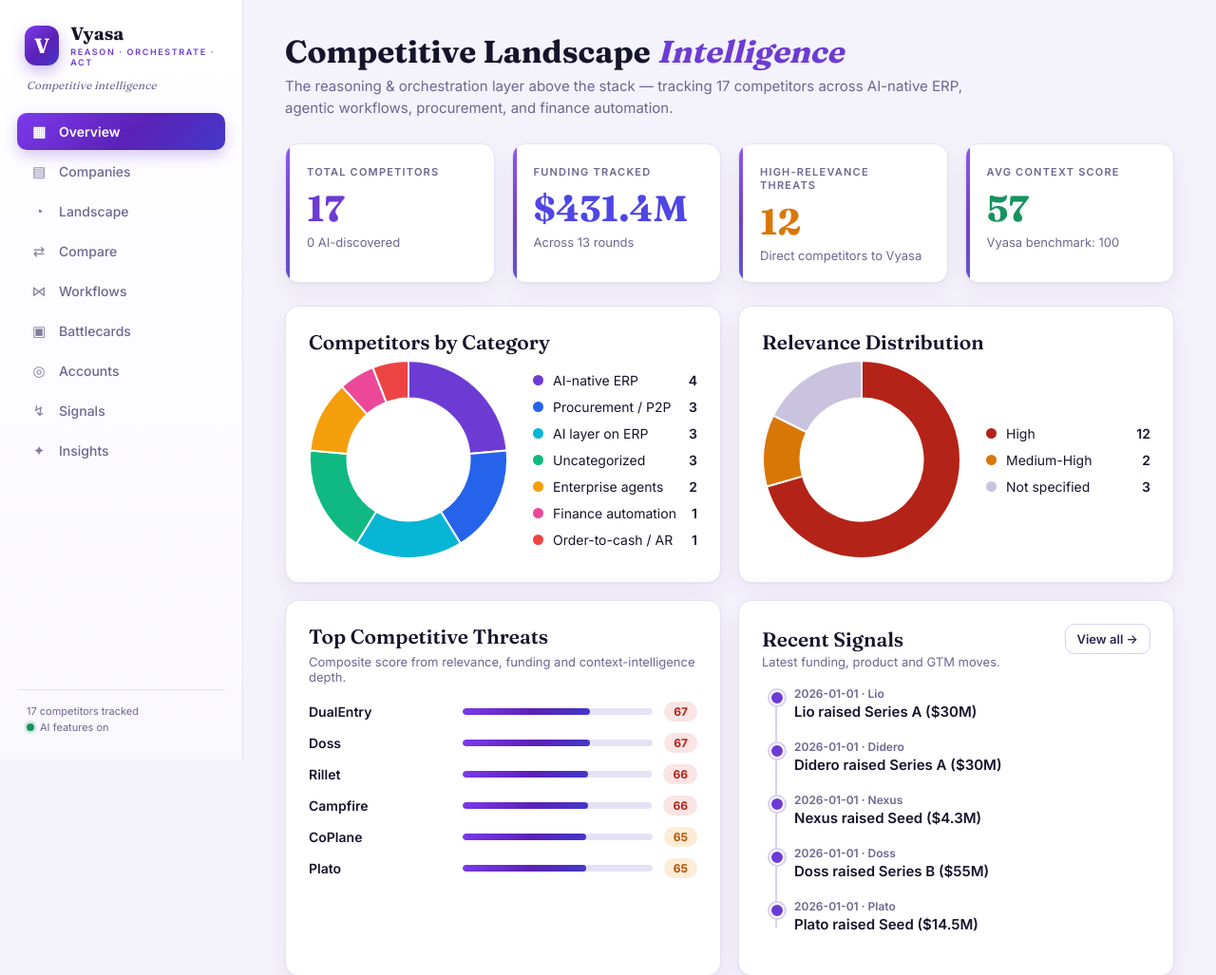
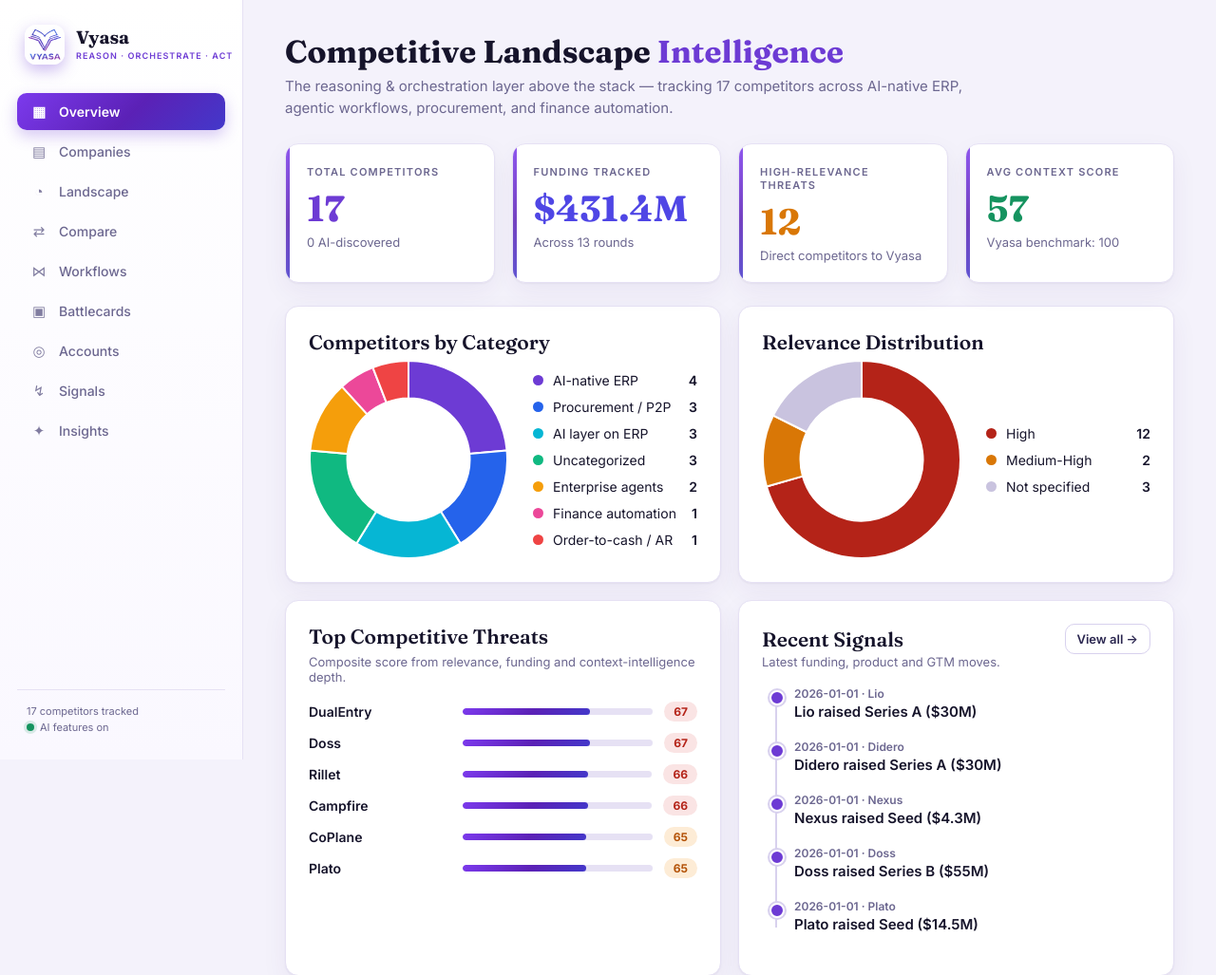
Before and after one commit to RaptorX19/vyasa-dashboard-, a Flask app: page / in a window 1280 px wide. Shown: the top 1027 px of the page at 95% size. Run offline with Flask 3, Linux system fonts and the light colour scheme; some libraries are stand-ins or nearby versions.

Commit message:
Add real Vyasa logo and refine typography
- Replace placeholder "V" mark with the official Vyasa logo SVG
- Restore Fraunces serif headings/accents but remove all italics
- Remove stray tagline, add spacing between brand and nav
- Fix Landscape Y-axis labels with contained vertical text

Co-Authored-By: Claude Opus 4.7 <noreply@anthropic.com>

```diff
--- a/static/app.js
+++ b/static/app.js
@@ -263,7 +263,7 @@ function Landscape({ items, axes, vyasa }) {
   if (!keys.length) return <div className="empty">Loading axes…</div>;
   const pts = [...items, vyasa].filter((c) => c && c.positioning);
 
-  const axisLabel = (k) => (axes[k] ? axes[k][1] : k);
+  const axisLabel = (k) => k.charAt(0).toUpperCase() + k.slice(1);
   return (
     <div>
       <div className="page-head">
@@ -865,11 +865,10 @@ function App() {
     <div className="app">
       <aside className="sidebar">
         <div className="brand">
-          <div className="brand-logo">V</div>
+          <img className="brand-logo" src="/static/logo.svg" alt="Vyasa logo" />
           <div><div className="brand-name">Vyasa</div><div className="brand-sub">Reason · Orchestrate · Act</div></div>
           <button className="menu-toggle" aria-label="Toggle menu" aria-expanded={menuOpen} onClick={() => setMenuOpen((o) => !o)}>{menuOpen ? "✕" : "☰"}</button>
         </div>
-        <div className="tagline">Competitive intelligence</div>
         <nav className={`nav ${menuOpen ? "open" : ""}`}>
           {NAV.map((n) => <button key={n.id} className={`nav-item ${view === n.id ? "active" : ""}`} onClick={() => { setView(n.id); setMenuOpen(false); }}><span className="ic">{n.ic}</span>{n.label}</button>)}
         </nav>
--- a/static/styles.css
+++ b/static/styles.css
@@ -35,7 +35,7 @@ html, body {
 }
 
 h1, h2, h3, .serif { font-family: "Fraunces", Georgia, serif; }
-.serif-italic { font-family: "Fraunces", Georgia, serif; font-style: italic; }
+.serif-italic { font-family: "Fraunces", Georgia, serif; }
 
 a { color: var(--accent-2); text-decoration: none; }
 a:hover { text-decoration: underline; }
@@ -62,21 +62,17 @@ button { font-family: inherit; cursor: pointer; border: none; background: none;
 .brand { display: flex; align-items: center; gap: 12px; padding: 0 8px 8px; }
 .brand-logo {
   width: 42px; height: 42px; border-radius: 12px;
-  background: var(--grad);
-  display: grid; place-items: center; color: #fff; font-weight: 700;
-  font-family: "Fraunces", serif; font-size: 22px;
+  object-fit: cover; display: block;
   box-shadow: 0 6px 16px rgba(109, 59, 212, 0.35);
 }
 .brand-name { font-family: "Fraunces", serif; font-weight: 700; font-size: 19px; line-height: 1.05; color: var(--ink); }
-.brand-sub { font-size: 9px; letter-spacing: 0.18em; color: var(--violet); text-transform: uppercase; margin-top: 3px; font-weight: 600; }
-
-.tagline { font-family: "Fraunces", serif; font-style: italic; font-size: 11.5px; color: var(--muted); padding: 4px 10px 18px; letter-spacing: 0.02em; }
+.brand-sub { font-size: 9px; letter-spacing: 0.12em; color: var(--violet); text-transform: uppercase; margin-top: 3px; font-weight: 600; white-space: nowrap; }
 
 /* Hamburger toggle — hidden on desktop, shown in the mobile top bar. */
 .menu-toggle { display: none; margin-left: auto; width: 42px; height: 42px; border-radius: 10px; font-size: 20px; line-height: 1; color: var(--ink); border: 1px solid var(--line-strong); background: var(--panel); }
 .menu-toggle:hover { background: #f1ecfd; border-color: var(--violet-2); }
 
-.nav { display: flex; flex-direction: column; gap: 3px; margin-top: 4px; }
+.nav { display: flex; flex-direction: column; gap: 3px; margin-top: 22px; }
 .nav-item {
   display: flex; align-items: center; gap: 12px;
   padding: 10px 14px; border-radius: 10px;
@@ -96,7 +92,7 @@ button { font-family: inherit; cursor: pointer; border: none; background: none;
 .main { flex: 1; min-width: 0; padding: 34px 44px 60px; max-width: 1560px; }
 
 .page-head h1 { font-size: 33px; margin: 0 0 6px; font-weight: 700; color: var(--ink); }
-.page-head h1 em { font-family: "Fraunces", serif; font-style: italic; color: var(--violet); }
+.page-head h1 em { font-family: "Fraunces", serif; font-style: normal; color: var(--violet); }
 .page-head p { margin: 0 0 26px; color: var(--muted); font-size: 15px; max-width: 720px; line-height: 1.5; }
 
 /* ---------- Stat cards ---------- */
@@ -287,11 +283,9 @@ button { font-family: inherit; cursor: pointer; border: none; background: none;
 .map-lbl { font-size: 11px; font-weight: 600; color: var(--ink-soft); background: rgba(255,255,255,0.85); padding: 1px 6px; border-radius: 5px; white-space: nowrap; }
 .map-pt.vyasa .map-lbl { background: var(--violet); color: #fff; }
 .map-axis-x { position: absolute; bottom: -26px; width: 100%; display: flex; justify-content: space-between; font-size: 12px; color: var(--muted); }
-.map-axis-y { position: absolute; left: -10px; top: 0; height: 100%; }
-.map-axis-y span { position: absolute; font-size: 12px; color: var(--muted); transform: rotate(-90deg); transform-origin: left; white-space: nowrap; }
-.map-axis-y .hi { top: 8px; left: -2px; }
-.map-axis-y .lo { bottom: 60px; left: -2px; }
-.whitespace { position: absolute; top: 6%; right: 5%; width: 30%; height: 34%; border: 2px dashed var(--violet-2); border-radius: 14px; background: rgba(139,92,246,0.06); display: grid; place-items: center; font-family: "Fraunces", serif; font-style: italic; font-size: 13px; color: var(--violet); text-align: center; pointer-events: none; }
+.map-axis-y { position: absolute; left: -30px; top: 0; height: 100%; display: flex; flex-direction: column; justify-content: space-between; align-items: center; }
+.map-axis-y span { writing-mode: vertical-rl; transform: rotate(180deg); font-size: 12px; color: var(--muted); white-space: nowrap; max-height: 46%; overflow: hidden; text-overflow: ellipsis; }
+.whitespace { position: absolute; top: 6%; right: 5%; width: 30%; height: 34%; border: 2px dashed var(--violet-2); border-radius: 14px; background: rgba(139,92,246,0.06); display: grid; place-items: center; font-family: "Fraunces", serif; font-size: 13px; color: var(--violet); text-align: center; pointer-events: none; }
 
 /* ---------- Timeline / signals ---------- */
 .timeline { position: relative; margin-left: 8px; padding-left: 26px; }
@@ -341,7 +335,7 @@ button { font-family: inherit; cursor: pointer; border: none; background: none;
   }
   .brand { width: 100%; padding: 0 4px; }
   .menu-toggle { display: grid; place-items: center; }
-  .tagline, .sidebar-foot { display: none; }
+  .sidebar-foot { display: none; }
   .nav { display: none; flex-direction: column; gap: 4px; margin-top: 12px; }
   .nav.open { display: flex; }
   .nav-item { padding: 11px 14px; font-size: 14px; }
```
Also changed, not shown: static/logo.svg (added).
